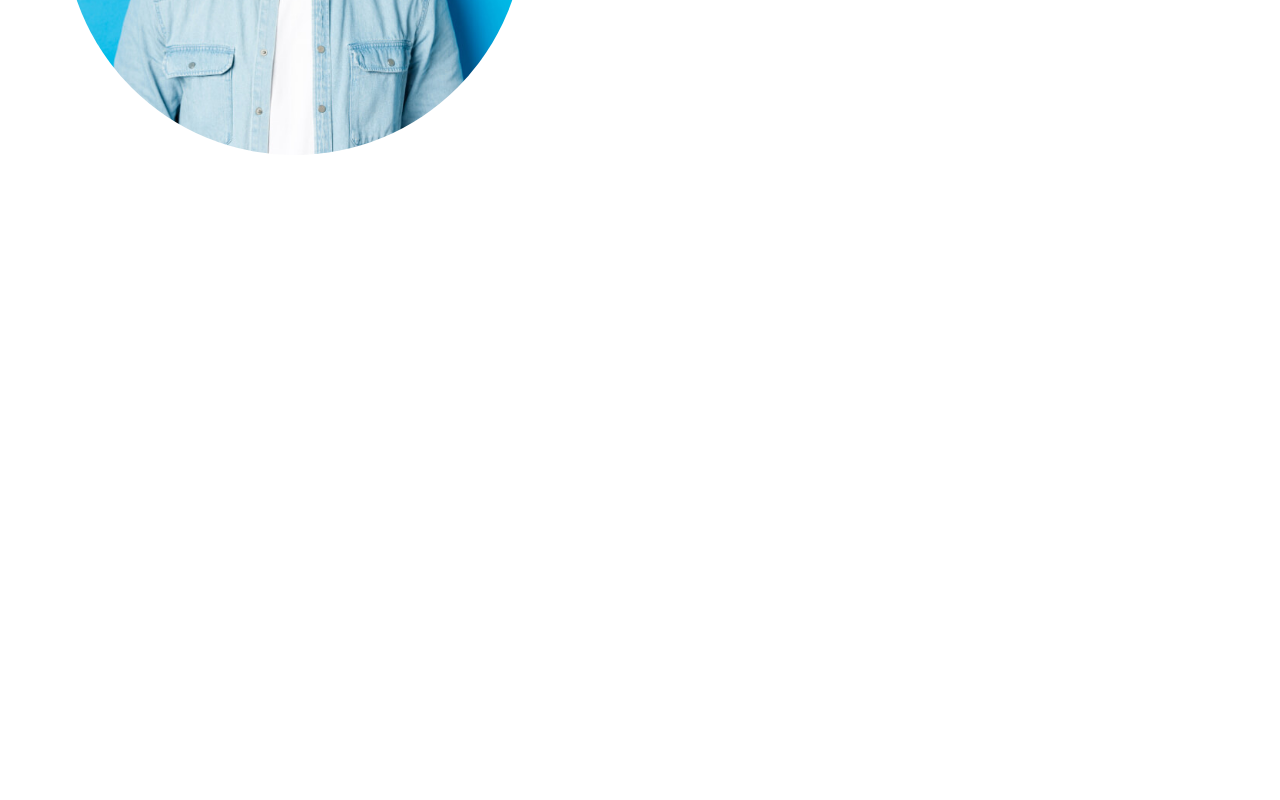
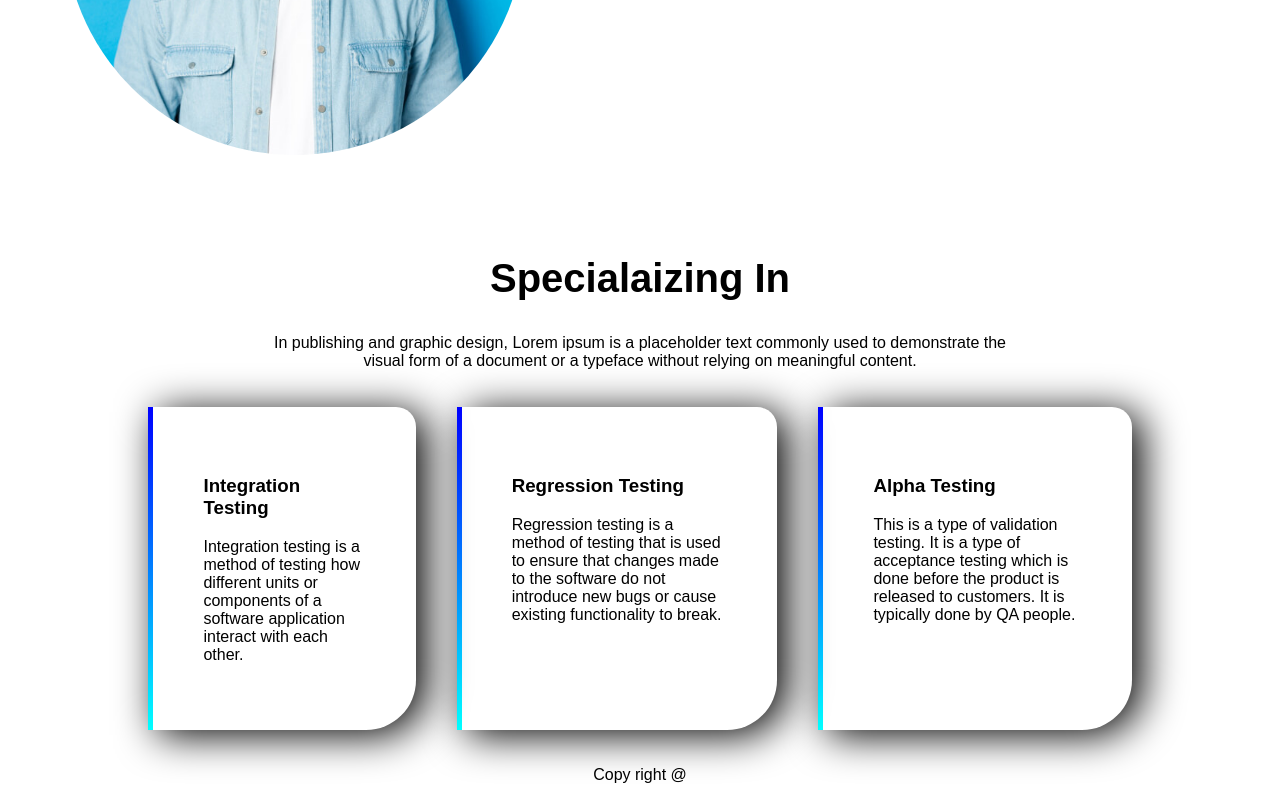
Before and after one commit to TestError0/FazleeRabbiWeb, a plain HTML site: page index.html in a window 1280 px wide. Shown: the part 953-1753 px from the top of the page. Before the commit the page ends 1304 px from the top, so only its background shows below. Drawn offline with Linux system fonts and the light colour scheme; a web font is replaced by a local one.

Commit message:
All Done

```diff
--- a/index.html
+++ b/index.html
@@ -14,7 +14,7 @@
     <title>Learn</title>
   </head>
   <body>
-    <section class="top-banner">
+    <section class="top-banner flexible-container ">
       <div class="half-width">
         <h2>Hello</h2>
         <h1>I am SQA Learner</h1>
@@ -27,7 +27,7 @@
     </section>
 
 
-    <section>
+    <section class="flexible-container">
         <div class="half-width">
             <img src="images/hero-person.jpg" alt="second">
         </div>
@@ -40,7 +40,38 @@
     </section>
 
     <section>
+        <div class="specialize-head">
+         <h2>Specialaizing In</h2>
+            <p>
+                In publishing and graphic design, Lorem ipsum is a placeholder text commonly used to demonstrate the visual form of a document or a typeface without relying on meaningful content.
+             </p>
+         </div>
 
+         <div class="parent">
+
+            <div class="child">
+                <h3> Integration Testing</h3>
+                <p>Integration testing is a method of testing how different units or components of a software application interact with each other. </p>
+            </div>
+
+            <div class="child">
+                <h3> Regression Testing</h3>
+                <p>Regression testing is a method of testing that is used to ensure that changes made to the software do not introduce new bugs or cause existing functionality to break.</p>
+            </div>
+
+            <div class="child">
+                <h3> Alpha Testing</h3>
+                <p>This is a type of validation testing. It is a type of acceptance testing which is done before the product is released to customers. It is typically done by QA people. </p>
+            </div>
+
+         </div>
+
+    </section>
+
+    <section>
+        <footer>
+            <p>Copy right @</p>
+        </footer>
     </section>
 
   </body>
--- a/style.css
+++ b/style.css
@@ -16,7 +16,7 @@ h2{
     color: white;
 }
 
-section{
+.flexible-container{
     display: flex;
     padding: 5%;
 
@@ -45,3 +45,28 @@ img{
     color: white;
     font-weight:700;
 }
+
+.specialize-head{
+    text-align: center;
+    padding: 0 20%;
+
+}
+
+.parent{
+    display: flex;
+    padding: 0 10%;
+}
+
+.child{
+    box-shadow: 10px 5px 40px ;
+    margin: 2%;
+    padding: 50px;
+    border-radius: 0 20px 50px 0 ;
+
+    border-left: 5px solid;
+    border-image: linear-gradient(blue,cyan) 0 100%;
+}
+
+footer{
+    text-align: center;
+}
```
